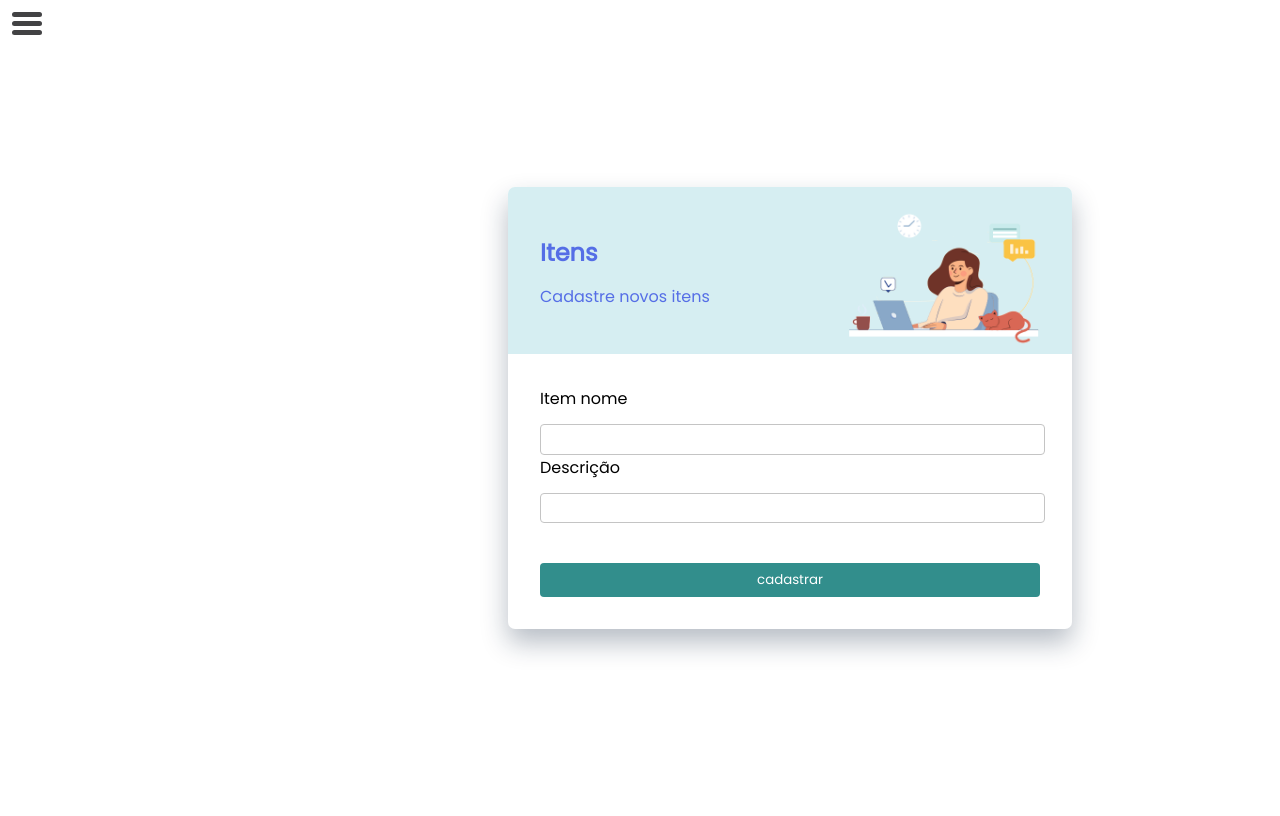
After one commit to Jhemili/Empresta-facil, a PHP site: page /cadastrar-item.php in a window 1280 px wide. The commit adds this page. Run offline with PHP 8.4, Linux system fonts and the light colour scheme; some web fonts are replaced.

```diff
--- a/CSS/inventario.css
+++ b/CSS/inventario.css
@@ -3,6 +3,7 @@
     justify-content: space-between;
     background-color: var(--cor-bg-claro);
     padding: 1em;
+
 }
 
 .item-div {
@@ -26,10 +27,14 @@
     margin-top: 0;
 }
 
-.emprestar-link {
+.bt-link {
     color: var(--cor-branco);
 }
 
 .excluir {
     text-transform: uppercase;
 }
+
+.input-cadastrar {
+    width: 490px;
+}
--- a/CSS/login.css
+++ b/CSS/login.css
@@ -10,7 +10,3 @@ input {
     flex-direction: column;
     margin-bottom: 0.5em;
 }
-
-.container-form-login {
-    width: 400px;
-}
--- /dev/null
+++ b/cadastrar-item.php
@@ -0,0 +1,17 @@
+<?php include "head.php" ?>
+<body>
+    <?php include "side-menu.php" ?>
+    <main>
+        <div class="card">
+            <div class="container-titulos">
+                <h1>Itens</h1>
+                <h2>Cadastre novos itens</h2>
+            </div>
+            <form action="" method="post" name="cadastrar-item" class="container container-itens">
+                <label for="item-nome">Item nome</label><input class="input-cadastrar" type="text" name="item-nome">
+                <label for="item-nome">Descrição</label><input class="input-cadastrar" type="text" name="item-descricao">
+                <button type="submit"><a class="bt-link" href="cadastrar-item.php">cadastrar</a></button>
+            </form>
+        </div>
+    </main>
+<?php include "footer.php" ?>
--- a/footer.php
+++ b/footer.php
@@ -1,3 +1,4 @@
 </body>
-<script src="MASCARA/mascaras.js"></script>
+    <script src="JS/mascaras.js"></script>
+    <script src="JS/script.js"></script>
 </html>
--- a/head.php
+++ b/head.php
@@ -7,7 +7,7 @@
     <link rel="stylesheet" href="CSS/tipografia.css">
     <link rel="stylesheet" href="CSS/style.css">
     <link rel="stylesheet" href="CSS/side-menu.css">
+    <link rel="stylesheet" href="CSS/inventario.css">
     <link rel="stylesheet" href="CSS/login.css">
-    <link rel="stylesheet" href="CSS/inventario.css">
     <title>Empresta Fácil</title>
 </head>
--- a/inventario.php
+++ b/inventario.php
@@ -14,11 +14,11 @@
                         <p class="descricao-item">Descrição do exemplo 1</p>
                     </div>
                     <div class="item-div div-botoes">
-                        <button class="emprestar"><a class="emprestar-link" href="emprestar.php">emprestar</a></button>
+                        <button class="emprestar"><a class="bt-link" href="emprestar.php">emprestar</a></button>
                         <button class="excluir">excluir</button>
                     </div>
                 </div>
-                <button type="submit">cadastrar novo</button>
+                <button class="cadastrar-item"><a class="bt-link" href="cadastrar-item.php">cadastrar novo</a></button>
             </div>
         </div>
     </main>
--- a/login.php
+++ b/login.php
@@ -3,7 +3,7 @@
         <h1>Bem vindo de volta!</h1>
         <h2>Log in para continuar.</h2>
     </div>
-    <div class="container container-form-login">
+    <div class="container">
         <form action="" method="post" name="login">
             <div class="form-input">
                 <label for="email">E-mail</label> <input class="email" type="email" id="email" placeholder="Digite o e-mail" required>
@@ -16,4 +16,3 @@
         </form>
     </div>
 </div>
-<?php include "footer.php" ?>
--- a/side-menu.php
+++ b/side-menu.php
@@ -11,4 +11,3 @@
         <li><a href="index.php">Sair</a></li>
     </ul>
 </div>
-<script src="script.js"></script>
```
Also changed, not shown: JS/mascaras.js (renamed from MASCARA/mascaras.js), JS/script.js (renamed from script.js).
